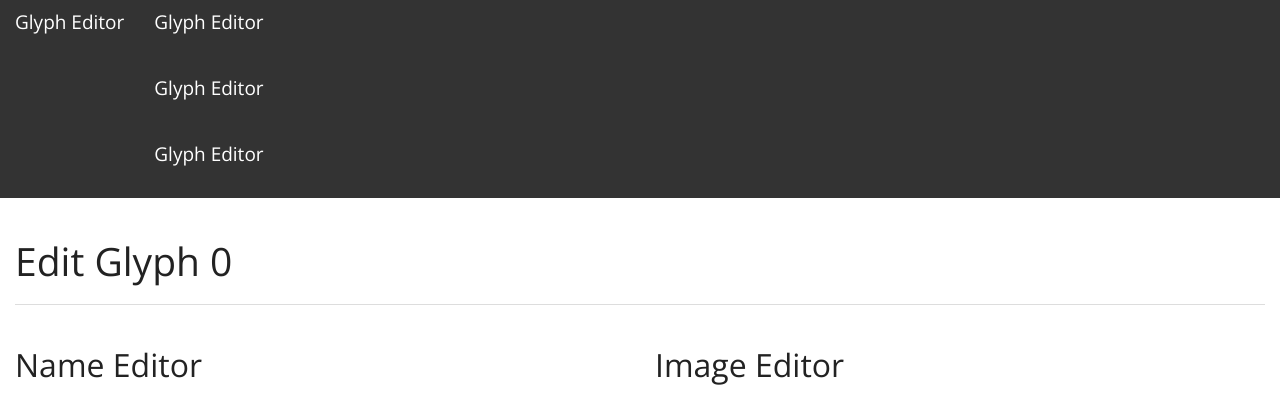
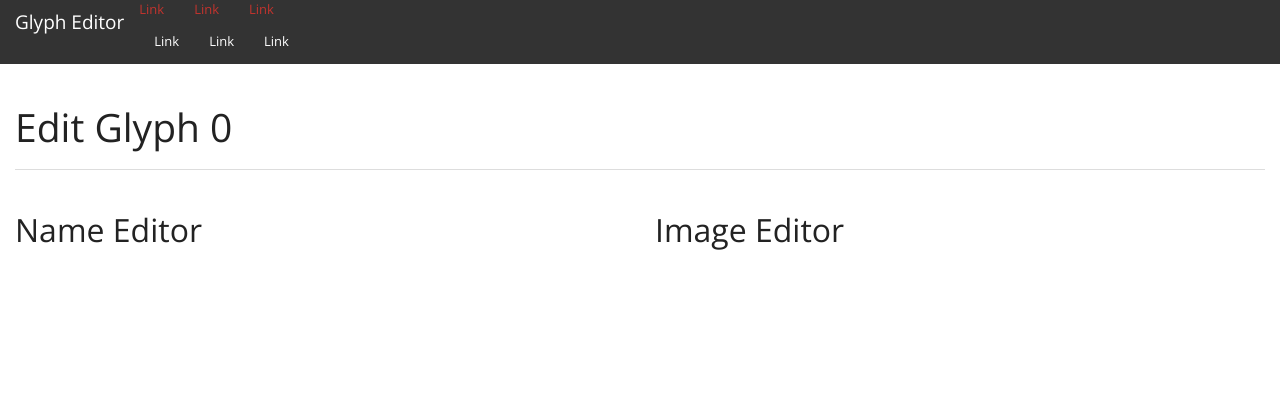
Before and after one commit to DDMAL/Interactive-Classifier, a Python web app: template public/neumeeditor/templates/neumeeditor/index.html in a window 1280 px wide. Shown: the top 420 px of the page. Run offline with Jinja, Linux system fonts and the light colour scheme; the template is opened without the code that fills it, so the values that code supplies are empty; some libraries are stand-ins or nearby versions.

Commit message:
Fixed: Menu doesn't render recursively

```diff
--- a/public/neumeeditor/static/neumeeditor/js/neumeeditor.js
+++ b/public/neumeeditor/static/neumeeditor/js/neumeeditor.js
@@ -101,19 +101,20 @@
         });
 
         /**
+         * A link on the main menu.
+         */
+        var SingleMainMenuLinkView = Backbone.Marionette.ItemView.extend({
+            template: "#single-main-menu-link-template",
+            tagName: "li"
+        });
+
+        /**
          * The main menu.
          */
         var MainMenuView = Backbone.Marionette.CompositeView.extend({
             childView: SingleMainMenuLinkView,
             childViewContainer: ".navbar-left",
             template: "#main-menu-template"
-        });
-
-        /**
-         * A link on the main menu.
-         */
-        var SingleMainMenuLinkView = Backbone.Marionette.ItemView.extend({
-            template: "single-main-menu-link-template"
         });
 
         /*
--- a/public/neumeeditor/templates/neumeeditor/index.html
+++ b/public/neumeeditor/templates/neumeeditor/index.html
@@ -38,6 +38,7 @@
 
 <script type="text/template" id="single-main-menu-link-template">
 <li><a href="<%= url %>"><%= text %></a></li>
+<a href="<%= url %>"><%= text %></a>
 </script>
 
 <script type="text/template" id="edit-glyph-template">
```
